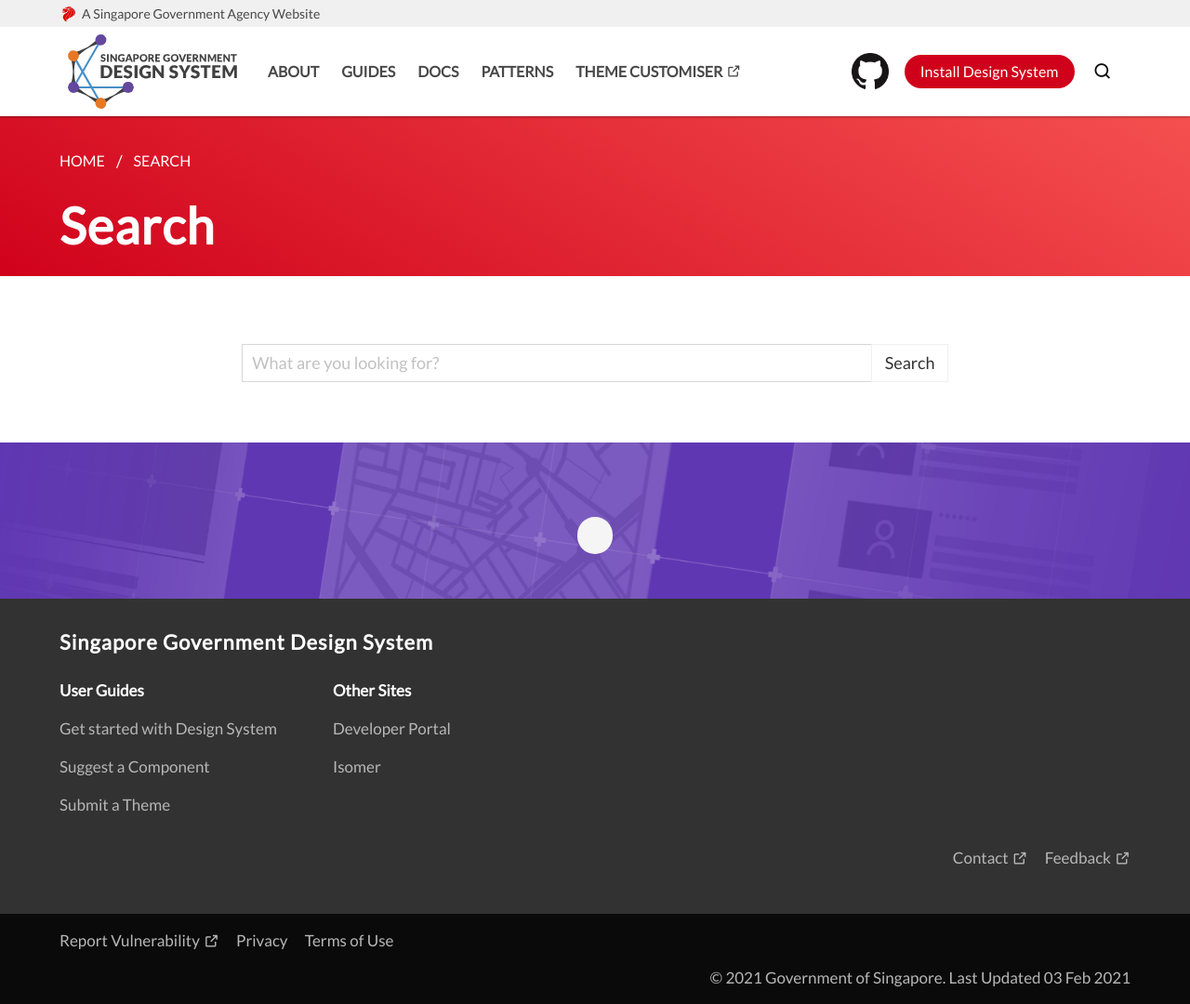
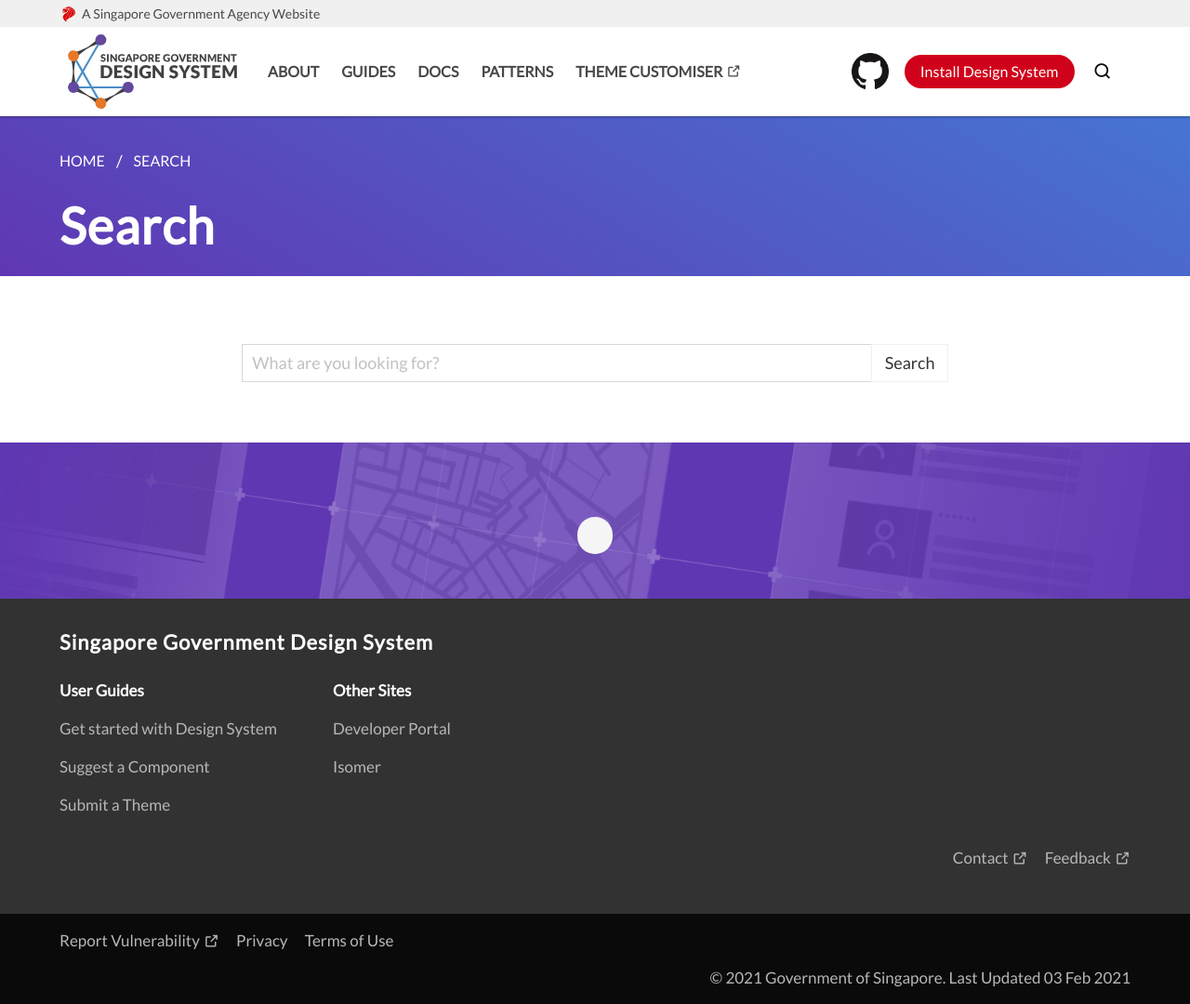
Before and after one commit to isaacteh-ust/sgds-demo-1, a Jekyll site: the page built from search/search.html, in a window 1280 px wide and 1080 px high. Shown: the whole window at 93% size. Built offline with Jekyll 4.4.1, drawn with Linux system fonts in a browser that asks for light colours; some web fonts are replaced.

Commit message:
_config.yml: updated breadcrumb_background

```diff
--- a/_config.yml
+++ b/_config.yml
@@ -6,7 +6,7 @@
 visit_docs_section_button_type: rounded
 visit_docs_section_text_color: white
 visit_docs_section_background: primary
-breadcrumb_background: red
+breadcrumb_background: primary
 home_intro_background_color: danger
 home_intro_button_color: danger
 home_intro_button_type: rounded
```
